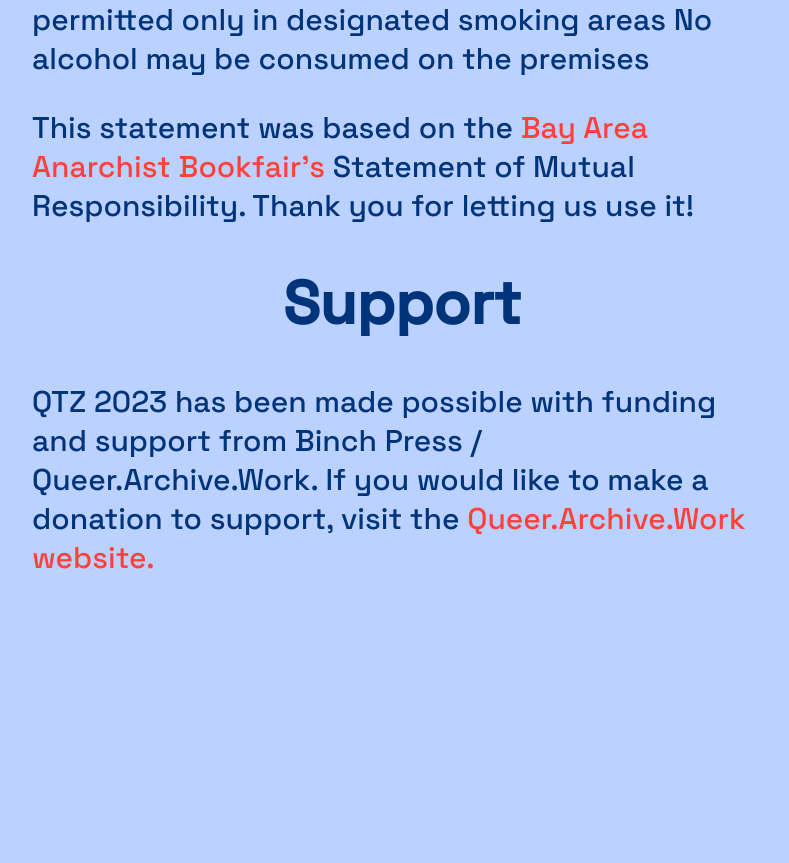
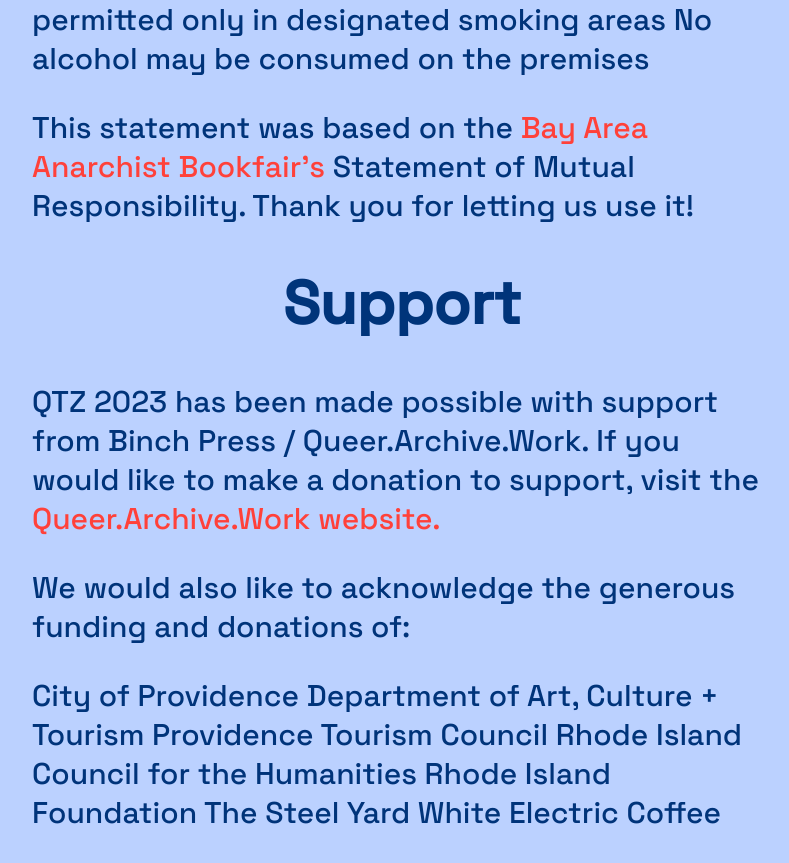
Before and after one commit to tychohoran/qtz2023, a Jekyll site: the page built from about.markdown, in a window 1280 px wide and 900 px high, scrolled down 3018 px. Shown: the top 863 px of the window, without its empty margins (238-1027 px from the left). Built offline with Jekyll 4.4.1, drawn with Linux system fonts in a browser that asks for light colours; before the commit the page ends 3663 px from its top, so only the background shows below that.

Commit message:
Updated About

```diff
--- a/about.markdown
+++ b/about.markdown
@@ -30,4 +30,13 @@
 
 # Support
 
-QTZ 2023 has been made possible with funding and support from Binch Press / Queer.Archive.Work. If you would like to make a donation to support, visit the [Queer.Archive.Work website.](https://queer.archive.work/donate/index.html)
+QTZ 2023 has been made possible with support from Binch Press / Queer.Archive.Work. If you would like to make a donation to support, visit the [Queer.Archive.Work website.](https://queer.archive.work/donate/index.html)
+
+We would also like to acknowledge the generous funding and donations of:
+
+City of Providence Department of Art, Culture + Tourism
+Providence Tourism Council
+Rhode Island Council for the Humanities
+Rhode Island Foundation
+The Steel Yard
+White Electric Coffee
```
